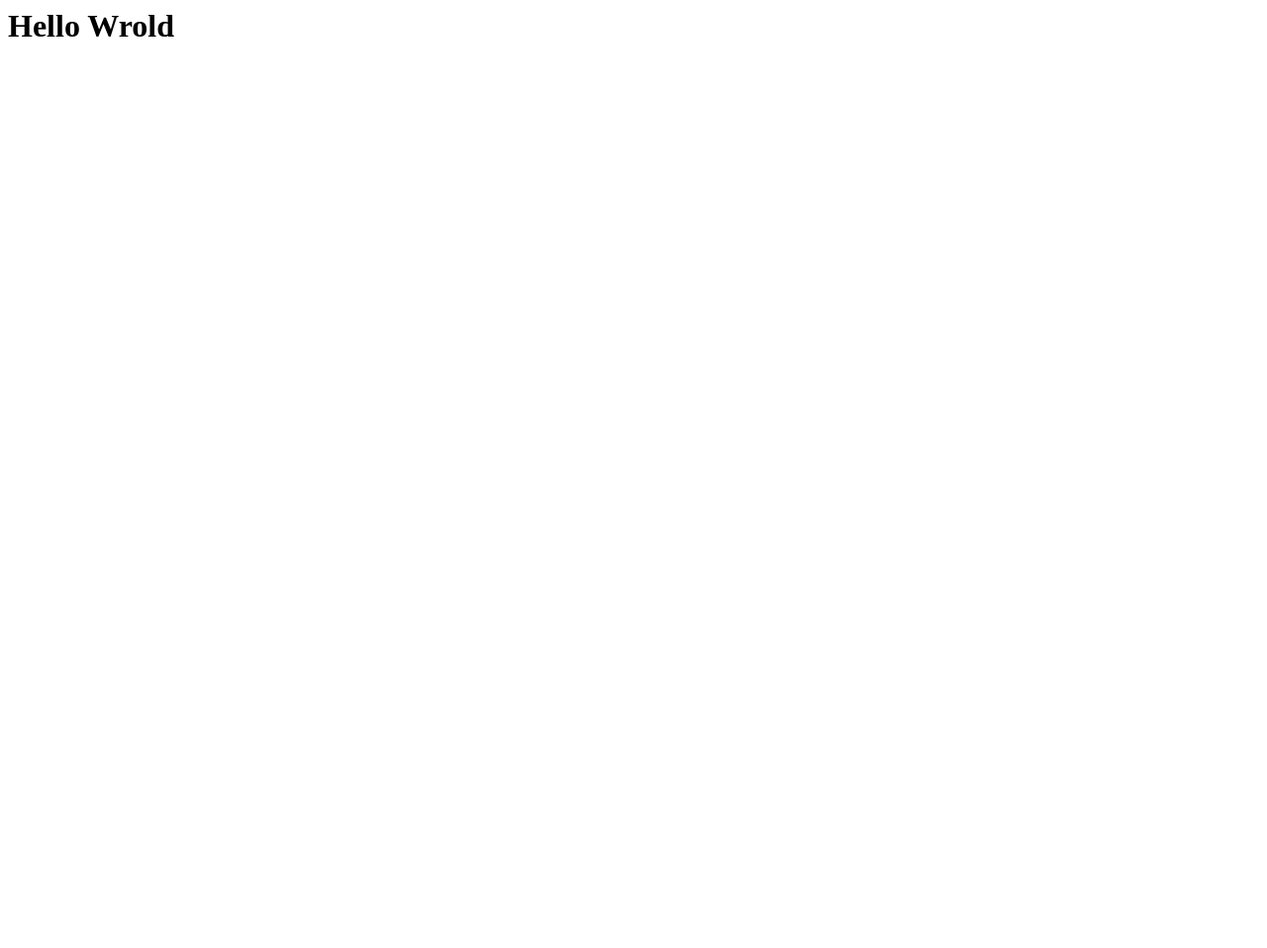
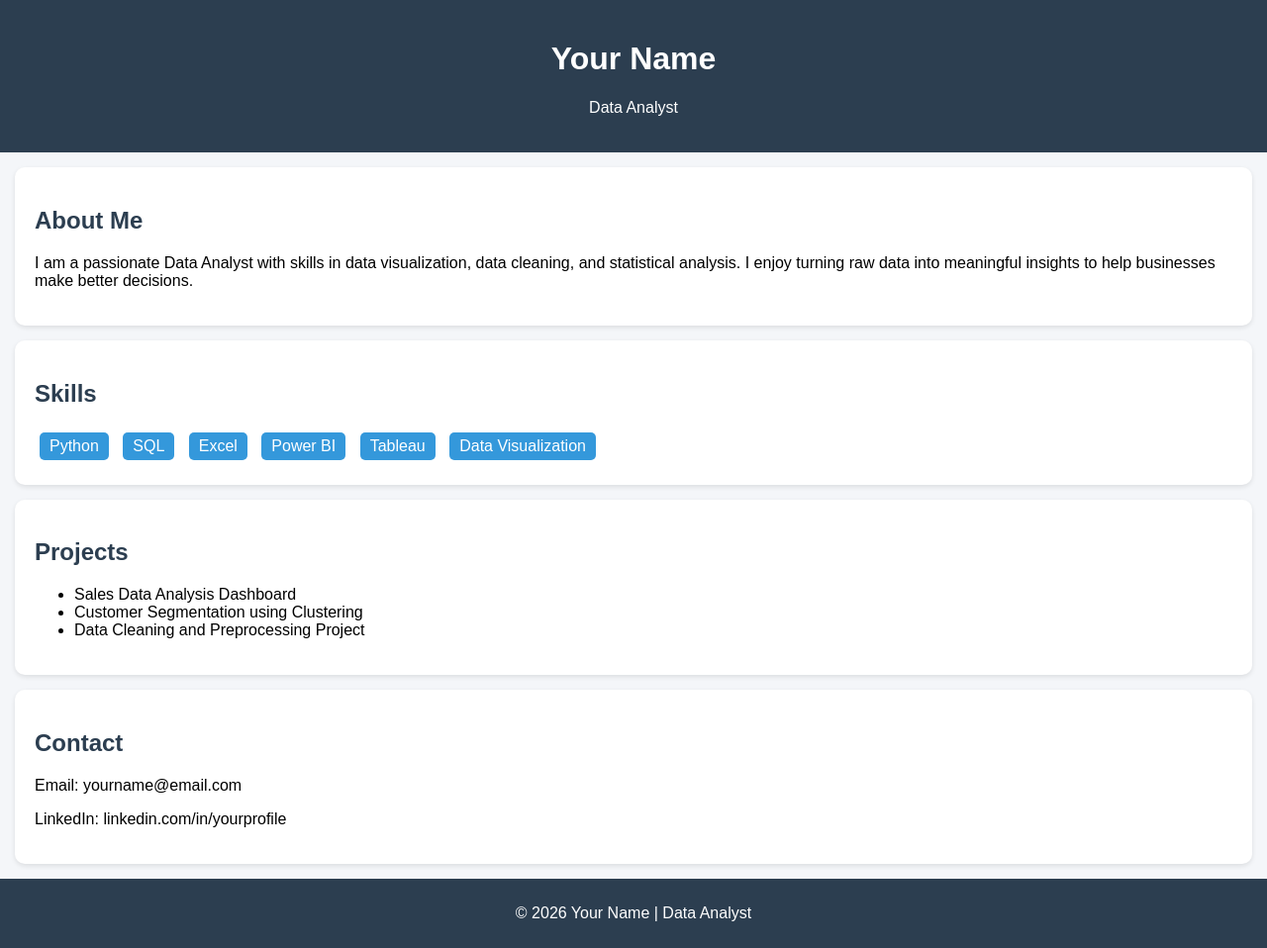
Before and after one commit to siddhi-111/Mauu23, a plain HTML site: page index.html in a window 1280 px wide. Shown: the whole page at 99% size. Before the commit the page ends 800 px from the top, so only its background shows below. Drawn offline with Linux system fonts and the light colour scheme.

Commit message:
Update index.html

```diff
--- a/index.html
+++ b/index.html
@@ -1 +1,92 @@
-<h1>Hello Wrold</h1>
+<!DOCTYPE html>
+<html lang="en">
+<head>
+    <meta charset="UTF-8">
+    <meta name="viewport" content="width=device-width, initial-scale=1.0">
+    <title>My Profile - Data Analyst</title>
+    <style>
+        body {
+            font-family: Arial, sans-serif;
+            margin: 0;
+            background: #f4f6f9;
+        }
+        header {
+            background: #2c3e50;
+            color: white;
+            padding: 20px;
+            text-align: center;
+        }
+        section {
+            padding: 20px;
+            margin: 15px;
+            background: white;
+            border-radius: 10px;
+            box-shadow: 0 2px 5px rgba(0,0,0,0.1);
+        }
+        h2 {
+            color: #2c3e50;
+        }
+        .skills span {
+            display: inline-block;
+            background: #3498db;
+            color: white;
+            padding: 5px 10px;
+            margin: 5px;
+            border-radius: 5px;
+        }
+        footer {
+            text-align: center;
+            padding: 10px;
+            background: #2c3e50;
+            color: white;
+        }
+    </style>
+</head>
+<body>
+
+<header>
+    <h1>Your Name</h1>
+    <p>Data Analyst</p>
+</header>
+
+<section>
+    <h2>About Me</h2>
+    <p>
+        I am a passionate Data Analyst with skills in data visualization, data cleaning, and statistical analysis.
+        I enjoy turning raw data into meaningful insights to help businesses make better decisions.
+    </p>
+</section>
+
+<section>
+    <h2>Skills</h2>
+    <div class="skills">
+        <span>Python</span>
+        <span>SQL</span>
+        <span>Excel</span>
+        <span>Power BI</span>
+        <span>Tableau</span>
+        <span>Data Visualization</span>
+    </div>
+</section>
+
+<section>
+    <h2>Projects</h2>
+    <ul>
+        <li>Sales Data Analysis Dashboard</li>
+        <li>Customer Segmentation using Clustering</li>
+        <li>Data Cleaning and Preprocessing Project</li>
+    </ul>
+</section>
+
+<section>
+    <h2>Contact</h2>
+    <p>Email: yourname@email.com</p>
+    <p>LinkedIn: linkedin.com/in/yourprofile</p>
+</section>
+
+<footer>
+    <p>© 2026 Your Name | Data Analyst</p>
+</footer>
+
+</body>
+</html>
```
